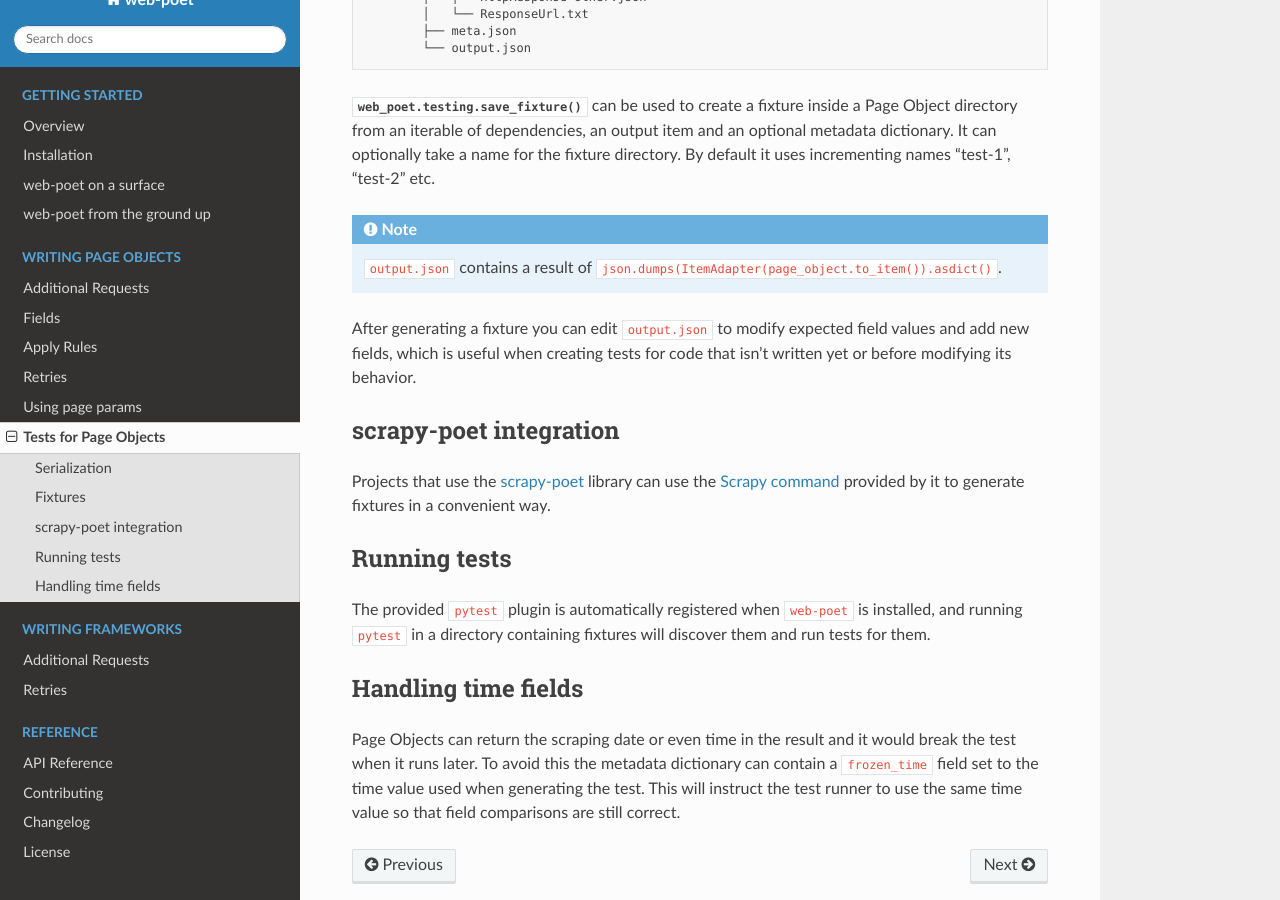
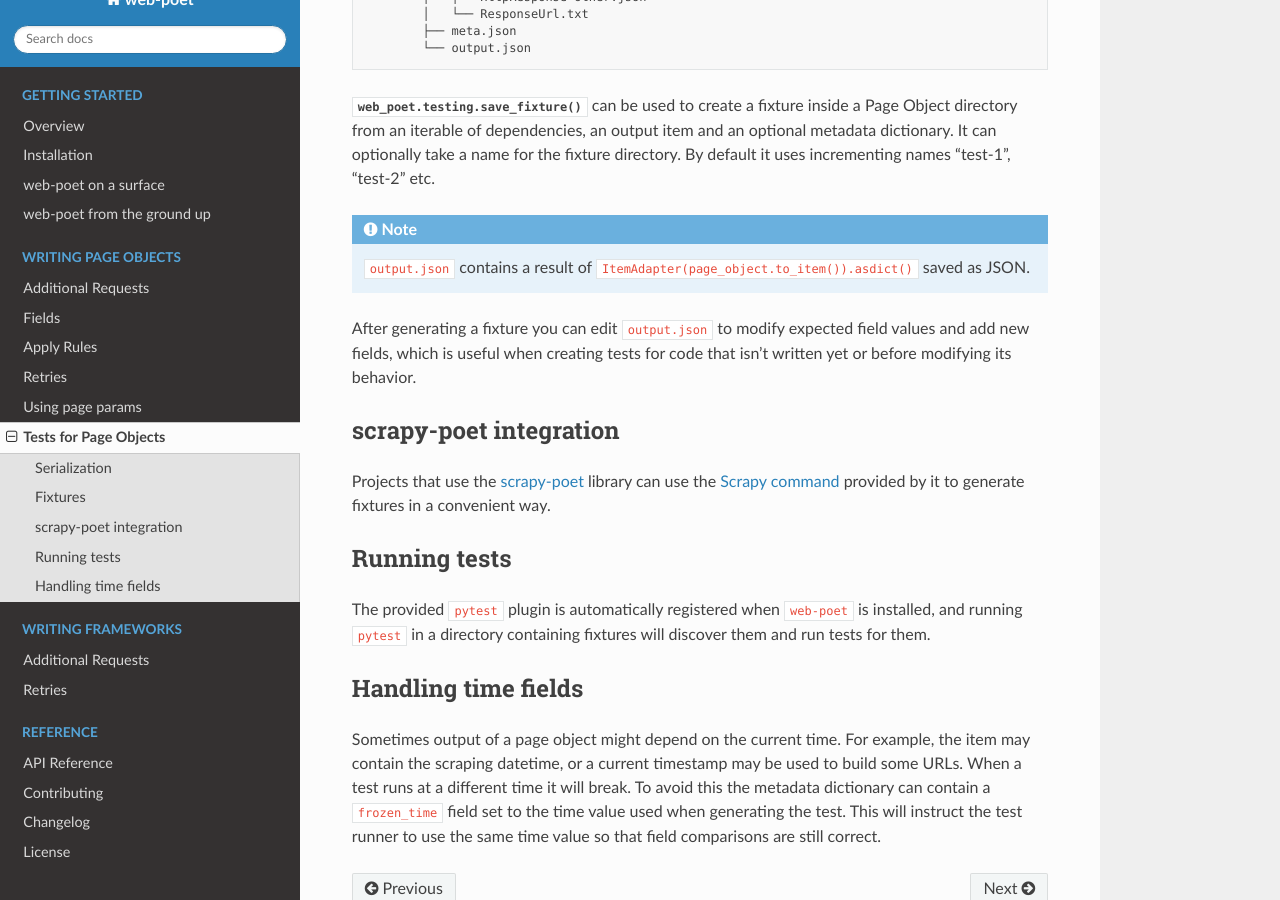
Before and after one commit to scrapinghub/web-poet, a Sphinx documentation site: the page built from docs/page-objects/testing.rst, in a window 1280 px wide and 900 px high, scrolled down 1331 px. Built offline with Sphinx 7.4.7 and the Read the Docs theme 2.0.0, drawn with Linux system fonts in a browser that asks for light colours.

Commit message:
Doc improvements.

```diff
--- a/docs/page-objects/testing.rst
+++ b/docs/page-objects/testing.rst
@@ -74,7 +74,7 @@ directory. By default it uses incrementing names "test-1", "test-2" etc.
 
 .. note::
     ``output.json`` contains a result of
-    ``json.dumps(ItemAdapter(page_object.to_item()).asdict()``.
+    ``ItemAdapter(page_object.to_item()).asdict()`` saved as JSON.
 
 After generating a fixture you can edit ``output.json`` to modify expected
 field values and add new fields, which is useful when creating tests for code
@@ -103,8 +103,9 @@ discover them and run tests for them.
 Handling time fields
 ====================
 
-Page Objects can return the scraping date or even time in the result and it
-would break the test when it runs later. To avoid this the metadata dictionary
-can contain a ``frozen_time`` field set to the time value used when generating
-the test. This will instruct the test runner to use the same time value so
-that field comparisons are still correct.
+Sometimes output of a page object might depend on the current time. For
+example, the item may contain the scraping datetime, or a current timestamp may
+be used to build some URLs. When a test runs at a different time it will break.
+To avoid this the metadata dictionary can contain a ``frozen_time`` field set
+to the time value used when generating the test. This will instruct the test
+runner to use the same time value so that field comparisons are still correct.
```
